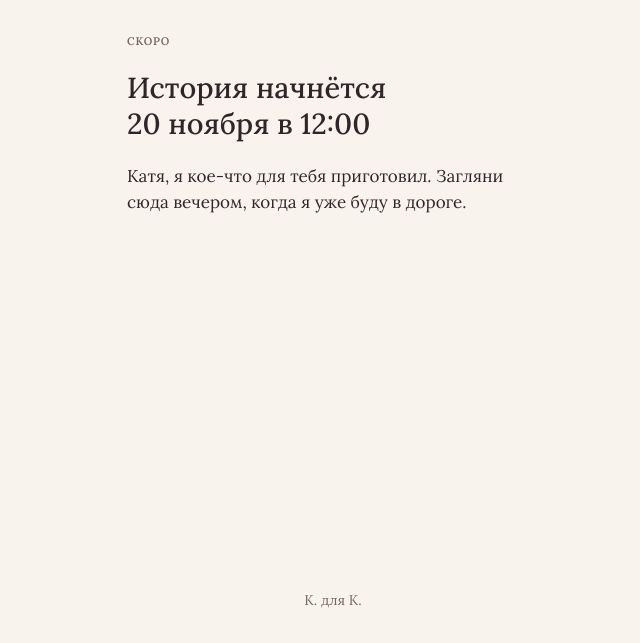
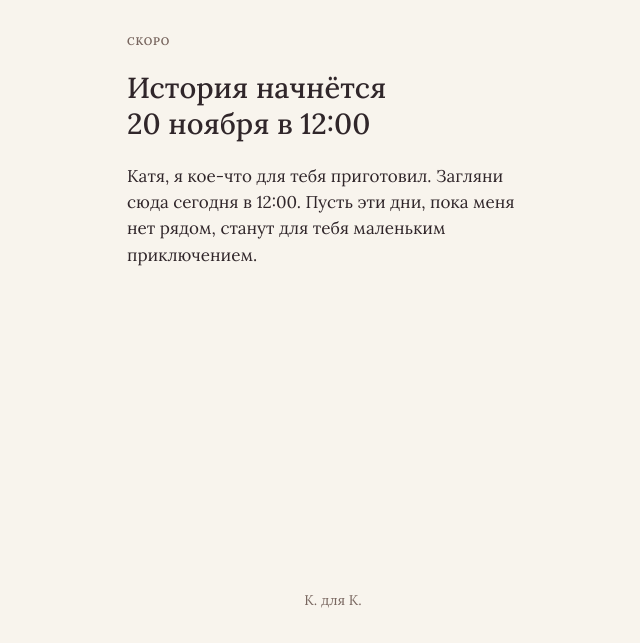
Before and after one commit to mordvovkirill-oss/story, a plain HTML site: page index.html in a window 1280 px wide. Shown: the part 149-792 px from the top of the page, without its empty margins (307-947 px from the left). Drawn offline with Linux system fonts and the light colour scheme.

Commit message:
Add files via upload

```diff
--- a/index.html
+++ b/index.html
@@ -336,7 +336,7 @@ function step(ch, fn) { STEPS.push({ ch: ch, fn: fn }); }
 step(1, function () {
   if (!isOpen(1)) {
     h('<p class="eyebrow">Скоро</p><h2>История начнётся ' + CONFIG.openText[1] + '</h2>' +
-      '<p>Катя, я кое-что для тебя приготовил. Загляни сюда вечером, когда я уже буду в дороге.</p>');
+      '<p>Катя, я кое-что для тебя приготовил. Загляни сюда сегодня в 12:00. Пусть эти дни, пока меня нет рядом, станут для тебя маленьким приключением.</p>');
     return;
   }
   h('<p class="eyebrow">Глава 1</p><h2>Как всё началось</h2>' +
```
